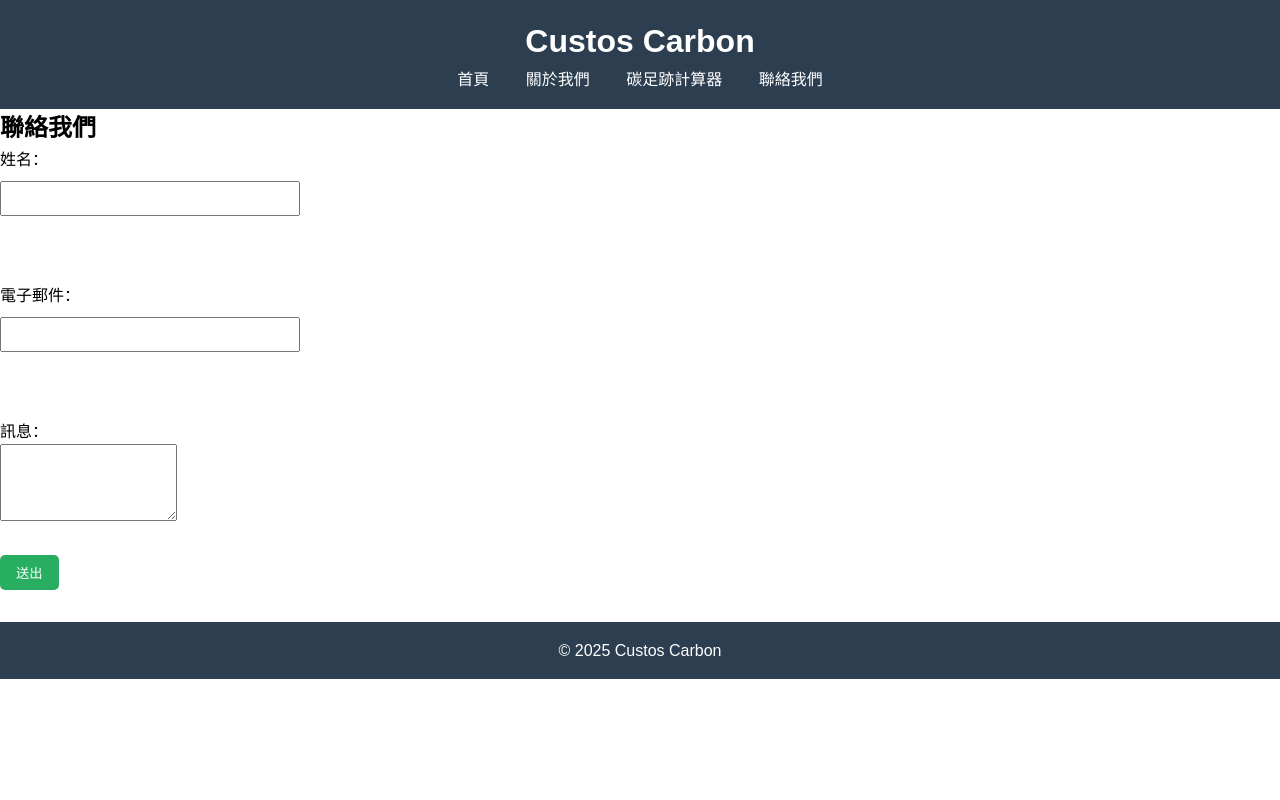
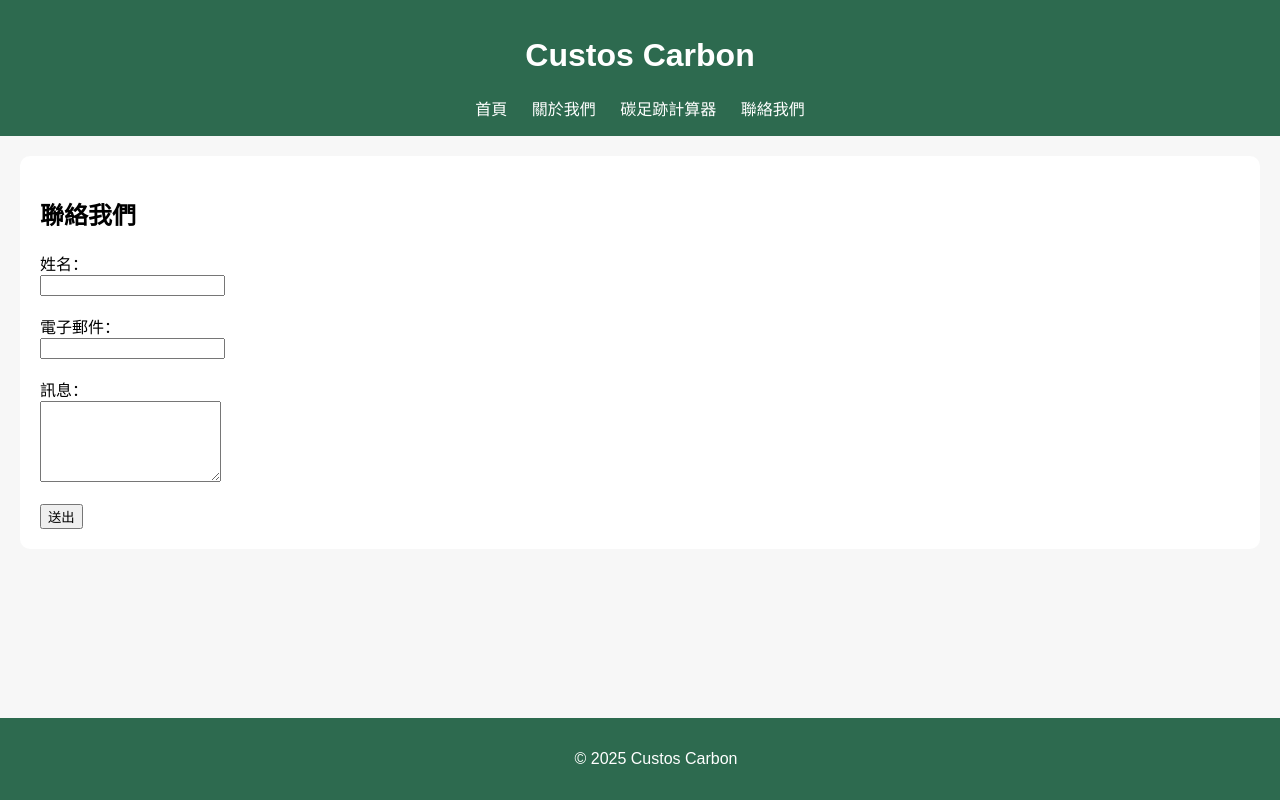
Before and after one commit to Bella0519/custo, a plain HTML site: page contact.html in a window 1280 px wide. Drawn offline with Linux system fonts and the light colour scheme.

Commit message:
Update style.css

```diff
--- a/style.css
+++ b/style.css
@@ -1,77 +1,40 @@
-* {
-    box-sizing: border-box;
+body {
+  font-family: Arial, sans-serif;
   margin: 0;
   padding: 0;
-    font-family: "Microsoft JhengHei", sans-serif;
-}
-
-body {
-    line-height: 1.6;
+  background: #f7f7f7;
 }
 
 header {
-    background-color: #2C3E50;
+  background: #2d6a4f;
   color: white;
-    padding: 1rem;
+  padding: 1em;
   text-align: center;
 }
 
-header nav a {
+nav a {
+  margin: 0 10px;
+  text-decoration: none;
   color: white;
-    margin: 0 1rem;
-    text-decoration: none;
 }
 
-#hero {
-    background-color: #27AE60;
-    color: white;
-    text-align: center;
-    padding: 3rem 1rem;
+nav a:hover {
+  text-decoration: underline;
 }
 
-section {
-    padding: 2rem 1rem;
-}
-
-.feature-cards {
-    display: flex;
-    justify-content: space-around;
-    flex-wrap: wrap;
-    gap: 1rem;
-}
-
-.card {
-    background-color: #ecf0f1;
-    padding: 1rem;
+main {
+  padding: 20px;
+  background: white;
+  margin: 20px;
   border-radius: 10px;
-    flex: 1 1 250px;
-}
-
-input {
-    display: block;
-    margin: 0.5rem 0 1rem;
-    padding: 0.5rem;
-    width: 100%;
-    max-width: 300px;
-}
-
-button {
-    padding: 0.5rem 1rem;
-    background-color: #27AE60;
-    color: white;
-    border: none;
-    cursor: pointer;
-    border-radius: 5px;
-}
-
-button:hover {
-    background-color: #1e8449;
 }
 
 footer {
-    background-color: #2C3E50;
+  text-align: center;
+  padding: 1em;
+  background: #2d6a4f;
   color: white;
-    text-align: center;
-    padding: 1rem;
-    margin-top: 2rem;
+  position: fixed;
+  bottom: 0;
+  width: 100%;
 }
```
Lines whose indentation alone changed are shown as unchanged.
